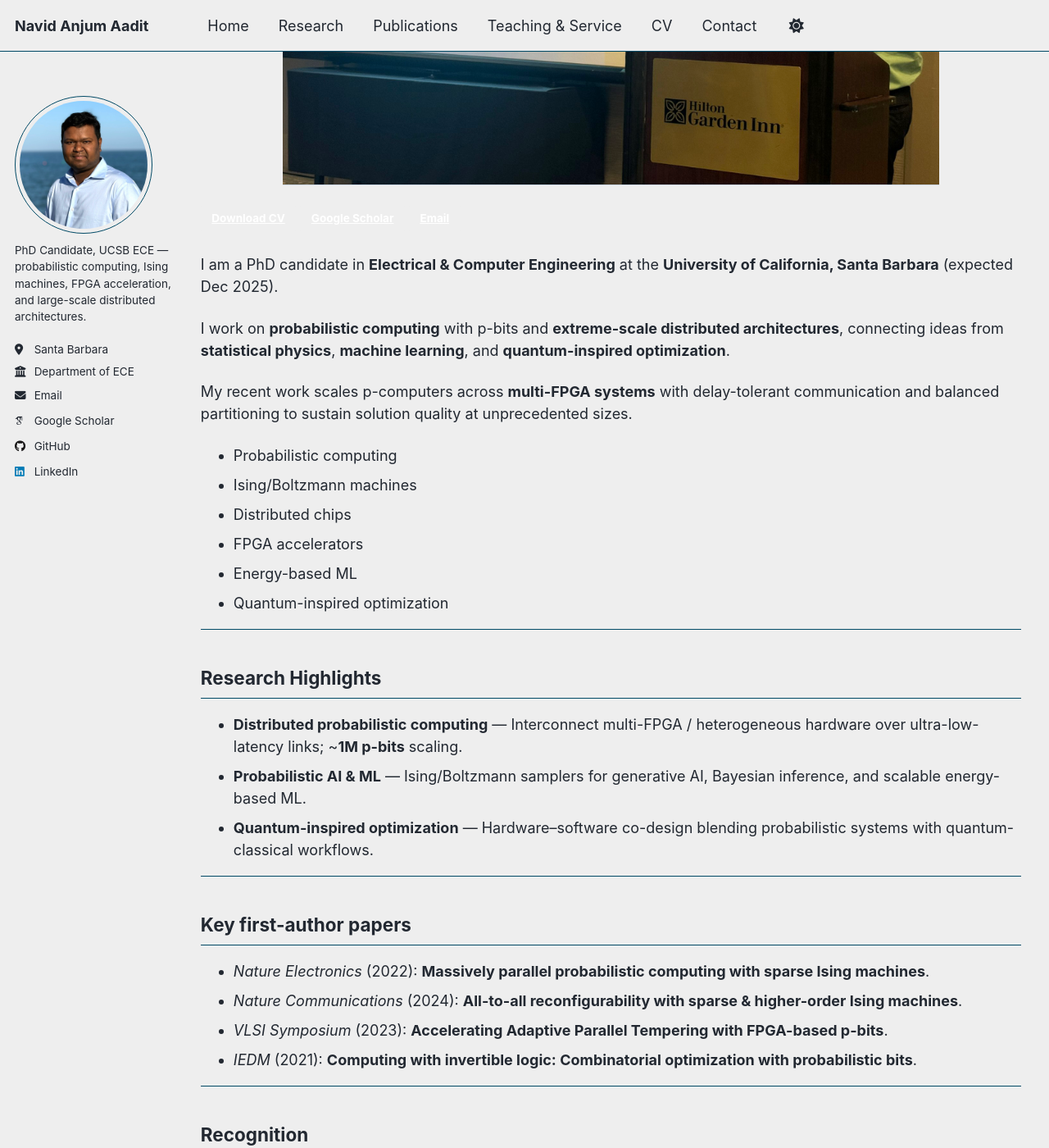
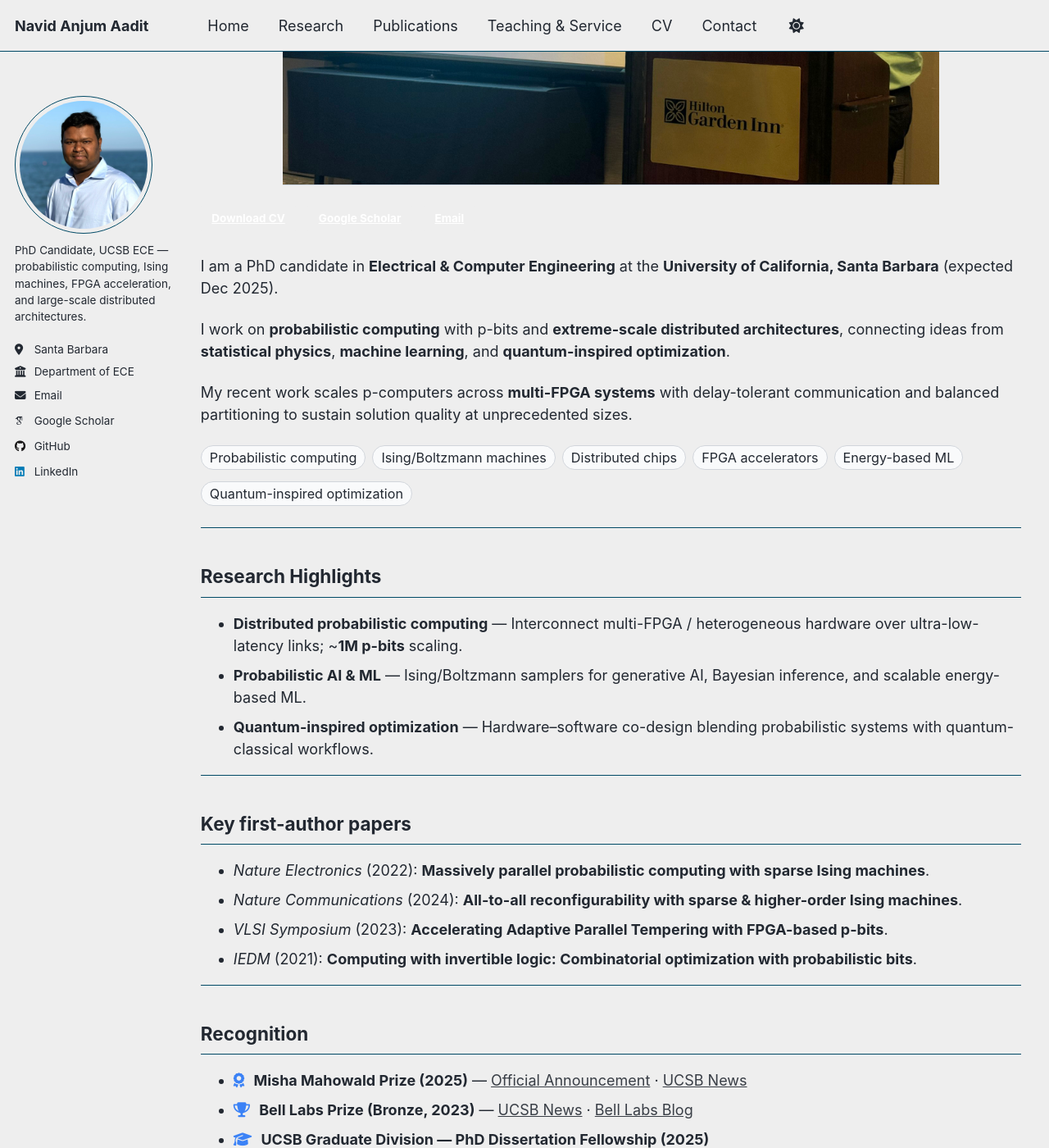
Before and after one commit to navidaadit/navidaadit.github.io, a Jekyll site: the page built from _pages/about.md, in a window 1280 px wide and 1400 px high, scrolled down 357 px. Shown: the whole window at 82% size. Built offline with Jekyll 4.4.1, drawn with Linux system fonts in a browser that asks for light colours; some web fonts are replaced; a script that is not in the unit is left out.

Commit message:
Update _custom.scss

```diff
--- a/_sass/_custom.scss
+++ b/_sass/_custom.scss
@@ -47,7 +47,7 @@
 }
 
 /* Limit inner content width to ~75% (not the hero) */
-.layout--single .page__content > *:not(.hero-img) {
+.layout--single .page__content > *:not(.hero-img):not(.cta-row):not(.keyword-pills) {
   max-width: var(--content-max);
 }
 
@@ -81,10 +81,44 @@
 /* Our hero (no cropping; 80% width; centered in right column) */
 .hero-img {
   display: block;
-  width: 80%;                 /* requested: hero ≈ 80% of content column */
+  width: 80%;
   height: auto;
   margin: 0 auto 1rem auto;   /* center it */
   border-bottom: 1px solid #cbd5e1;
+}
+
+/* CTA buttons row */
+.cta-row {
+  margin: 0.5rem 0 1rem 0;
+}
+.cta-row .btn {
+  margin-right: 0.5rem;
+  margin-bottom: 0.25rem;
+}
+
+/* Keyword pills */
+.keyword-pills {
+  list-style: none;
+  padding: 0;
+  margin: 0.25rem 0 0.5rem 0;
+  display: flex;
+  flex-wrap: wrap;
+  gap: 6px 8px;
+}
+.keyword-pills li {
+  font-size: 0.9rem;
+  line-height: 1;
+  padding: 6px 10px;
+  border: 1px solid #d1d5db;
+  border-radius: 999px;
+  background: #f9fafb;
+  white-space: nowrap;
+}
+
+/* Icons in Recognition list */
+.page__content i.fas {
+  color: #3b82f6;
+  margin-right: 6px;
 }
 
 /* Slightly tighter top spacing */
```
